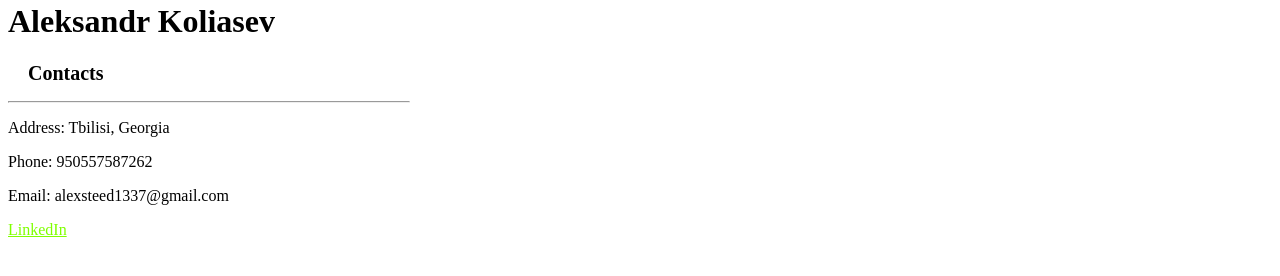
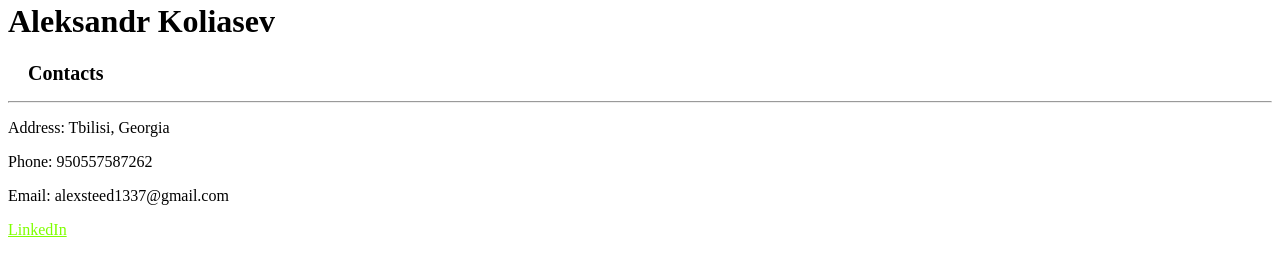
Before and after one commit to alexsteed3228/rsschool-cv, a plain HTML site: page index.html in a window 1280 px wide. Shown: the part 330-606 px from the top of the page. Drawn offline with Linux system fonts and the light colour scheme.

Commit message:
fix: inline style

```diff
--- a/index.html
+++ b/index.html
@@ -11,7 +11,7 @@
         <img src="html_logo.jpg" alt="Candidate photo" width="300" height="300">
         <h1><strong>Aleksandr Koliasev</strong></h1>
         <h2 class="contacts"><b>Contacts</b></h2>
-        <hr style="width:400px;margin-left:0">
+        <hr>
         <p>Address: Tbilisi, Georgia</p>
         <p>Phone: 950557587262</p>
         <p>Email: alexsteed1337@gmail.com</p>
```
